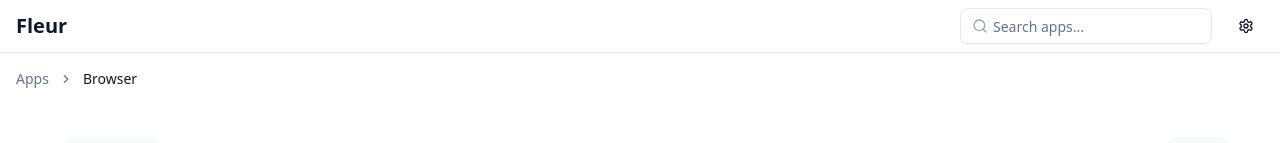
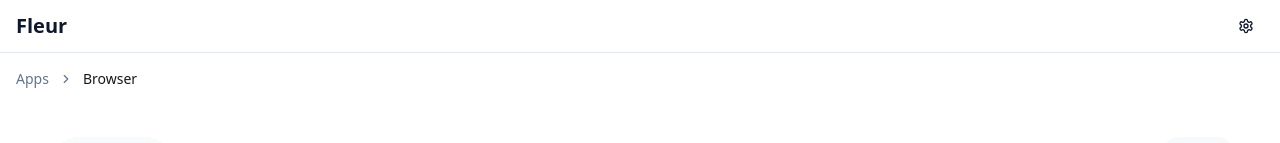
Before and after one commit to jasonkneen/fleur, a React (Vite) app: page /app/Browser in a window 1280 px wide. Shown: the top 143 px of the page. Built offline with nearby package versions, Linux system fonts and the light colour scheme.

Commit message:
Remove search from the app

```diff
--- a/src/components/app/search-input.tsx
+++ /dev/null
@@ -1,21 +0,0 @@
-import { Search } from 'lucide-react';
-import { useStore } from '@tanstack/react-store';
-import { appStore } from '@/store/app';
-import { Input } from '@/components/ui/input';
-
-export const SearchInput = () => {
-  const searchQuery = useStore(appStore, (state) => state.searchQuery);
-
-  return (
-    <div className="relative">
-      <Search className="absolute left-3 top-1/2 transform -translate-y-1/2 text-gray-400 w-4 h-4" />
-      <Input
-        type="text"
-        placeholder="Search apps..."
-        className="pl-8 pr-4 py-2 rounded-lg border border-gray-200 focus:outline-none focus:ring-2 focus:ring-blue-500"
-        value={searchQuery}
-        onChange={(e) => appStore.setState((state) => ({ ...state, searchQuery: e.target.value }))}
-      />
-    </div>
-  );
-};
--- a/src/routes/__root.tsx
+++ b/src/routes/__root.tsx
@@ -2,7 +2,6 @@ import '../app.css';
 import { ThemeProvider } from 'next-themes';
 import { createRootRoute, Outlet } from '@tanstack/react-router';
 import { Settings } from '../components/app/settings';
-import { SearchInput } from '../components/app/search-input';
 
 export const Route = createRootRoute({
   component: () => {
@@ -18,7 +17,6 @@ export const Route = createRootRoute({
                   </div>
                 </div>
                 <div className="flex items-center space-x-4">
-                  <SearchInput />
                   <Settings />
                 </div>
               </div>
--- a/src/store/app.ts
+++ b/src/store/app.ts
@@ -9,7 +9,6 @@ const initialAppStatuses = {
 };
 
 export const appStore = new Store<AppState>({
-  searchQuery: '',
   installedApps: [],
   hasInitializedInstalledApps: false,
   appStatuses: initialAppStatuses,
--- a/src/types/app-state.ts
+++ b/src/types/app-state.ts
@@ -1,5 +1,4 @@
 interface AppState {
-  searchQuery: string;
   installedApps: string[];
   hasInitializedInstalledApps: boolean;
   appStatuses: {
```
